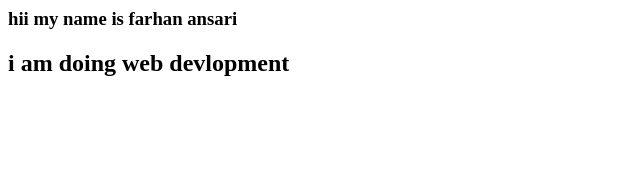
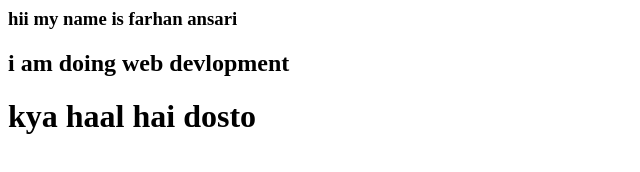
Before and after one commit to aashique-raza/localrepo3, a plain HTML site: page index.html in a window 1280 px wide. Shown: the whole page, without its empty margins (0-640 px from the left). Drawn offline with Linux system fonts and the light colour scheme.

Commit message:
add new feature

```diff
--- a/index.html
+++ b/index.html
@@ -1,2 +1,3 @@
 <h3>hii my name is farhan ansari</h3>
 <h2>i am doing web devlopment</h2>
+<h1>kya haal hai dosto</h1>
```
